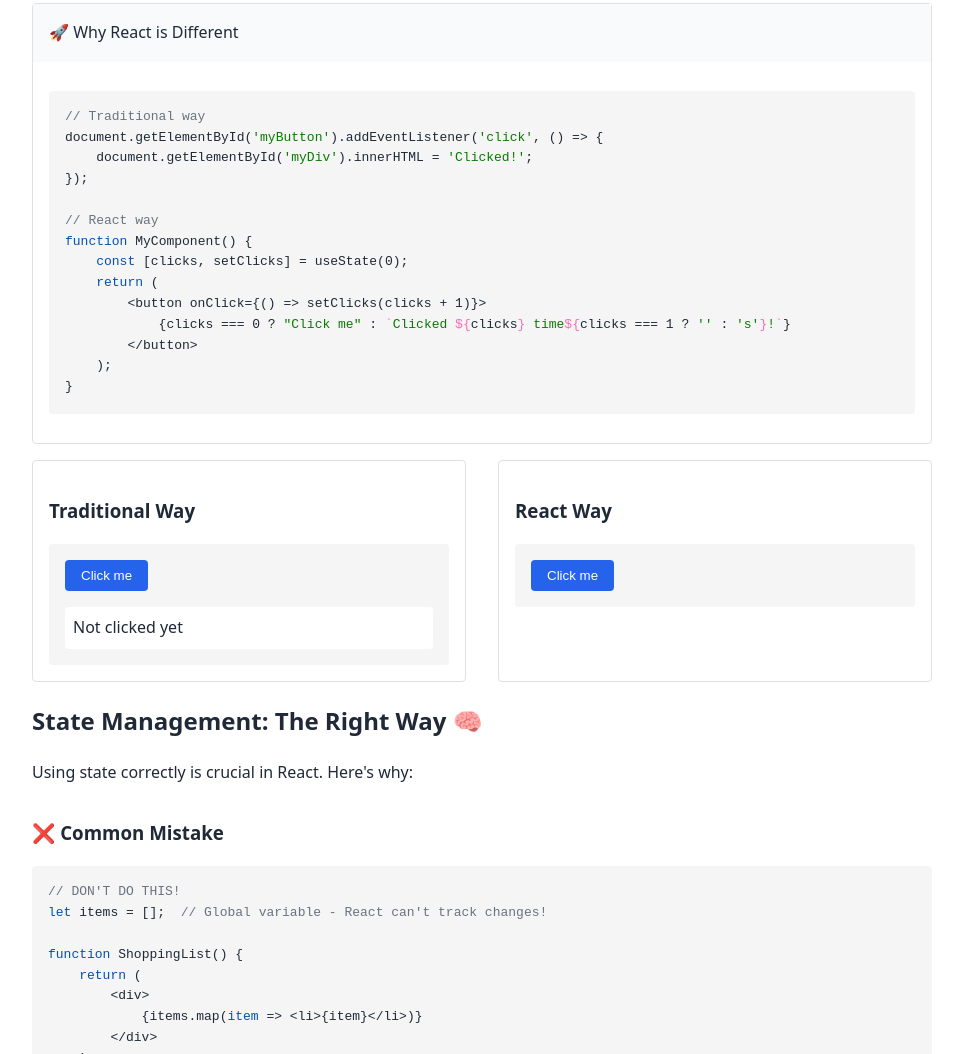
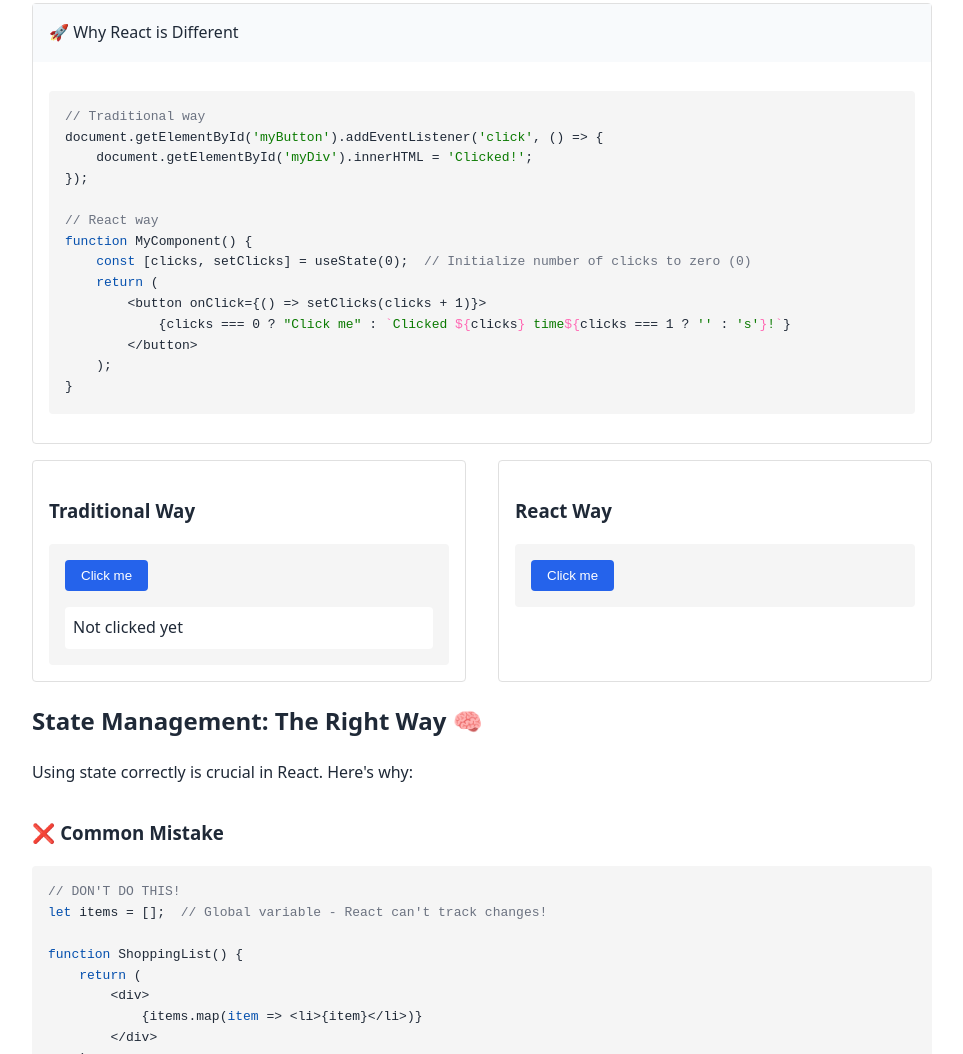
Before and after one commit to bobbyconnolly/react-basics, a plain HTML site: page index.html in a window 1280 px wide. Shown: the part 1160-2214 px from the top of the page, without its empty margins (158-1121 px from the left). Drawn offline with Linux system fonts and the light colour scheme.

Commit message:
Update index.html

```diff
--- a/index.html
+++ b/index.html
@@ -302,7 +302,7 @@
 
 <span class="comment">// React way</span>
 <span class="keyword">function</span> <span class="function">MyComponent</span>() {
-    <span class="keyword">const</span> [clicks, setClicks] = useState(<span class="number">0</span>);
+    <span class="keyword">const</span> [clicks, setClicks] = useState(<span class="number">0</span>);  <span class="comment">// Initialize number of clicks to zero (0)</span>
     <span class="keyword">return</span> (
         &lt;button onClick={() => setClicks(clicks + <span class="number">1</span>)}&gt;
             {clicks === <span class="number">0</span> ? <span class="string">"Click me"</span> : <span class="string"><span class="interpolation">`</span>Clicked <span class="interpolation">${</span><span class="black">clicks</span><span class="interpolation">}</span> time<span class="interpolation">${</span><span class="black">clicks === 1 ?</span> '' <span class="black">:</span> 's'<span class="interpolation">}</span>!<span class="interpolation">`</span></span>}
```
